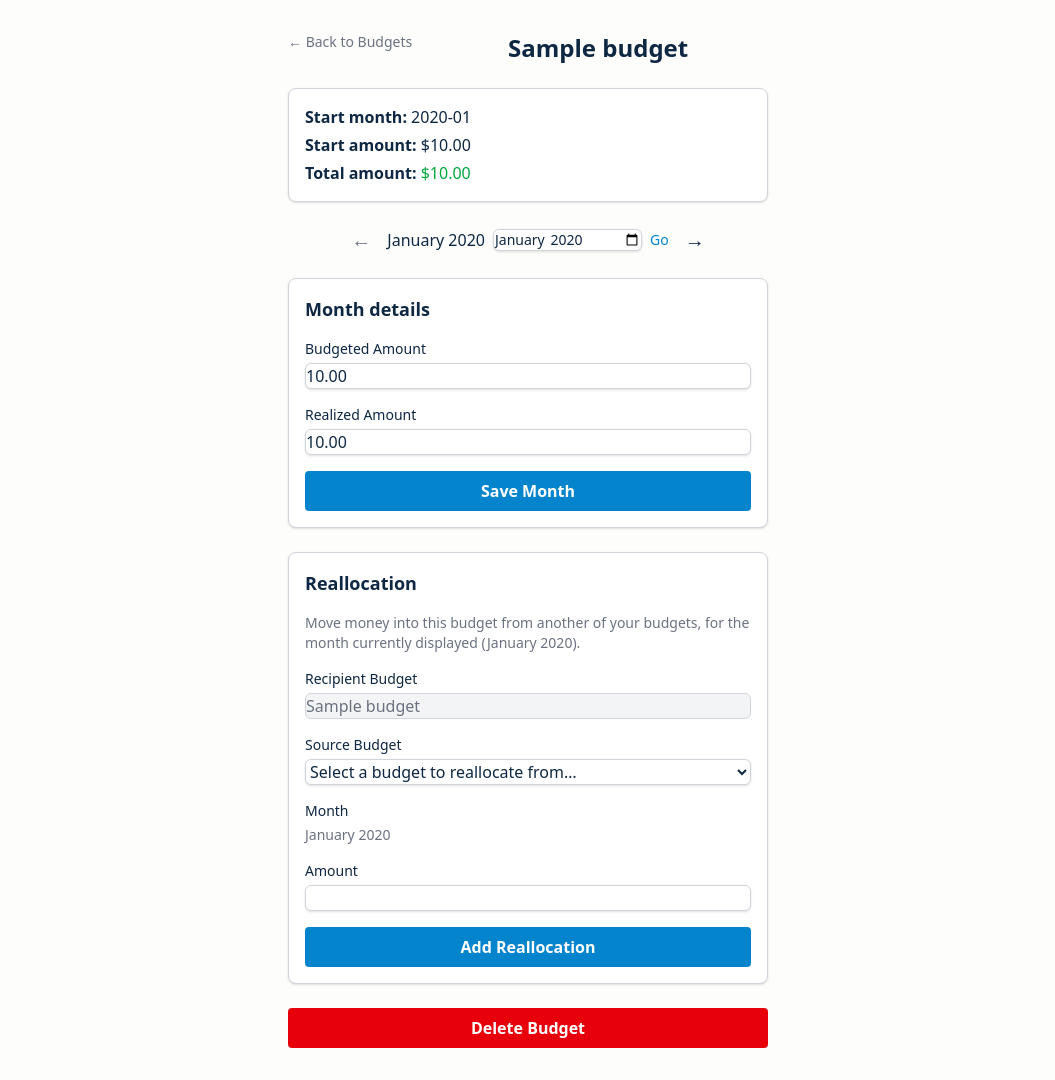
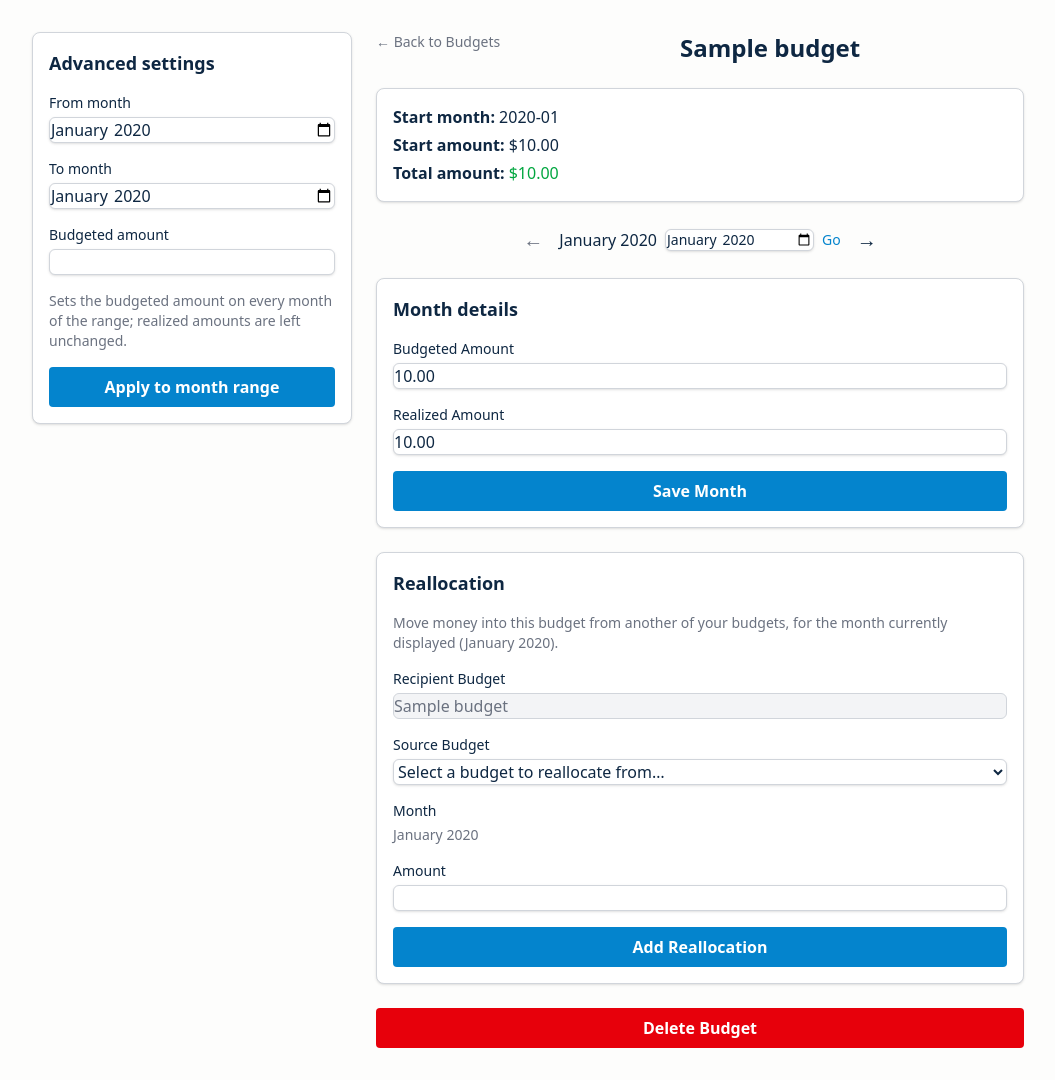
Before and after one commit to Captainfl4me/eagle, a Laravel app: page /budgets/1 in a window 1280 px wide. Shown: the part 72-1152 px from the top of the page, without its empty margins (112-1167 px from the left). Run offline with Laravel 12, Linux system fonts and the light colour scheme; a user stored in the database is signed in; tables that the repository leaves empty hold one stand-in row (values such as "Sample post"); style sheets or scripts are compiled from the project's sources; parts of the project's set-up code (start-up, migrations or seed data) failed here and were passed over; some web fonts are replaced.

Commit message:
feat: edit the budgeted amount for a range of months (#10)
Add an "Advanced settings" panel in the left column of the budget
details page with from/to month inputs (type=month) and a budgeted
amount; submitting sets that budgeted amount on every month of the
range (creating missing month records, leaving realized amounts
untouched).

New POST /budgets/{id}/months-range route + BudgetController::
updateMonthsRange enforcing the same rules as single-month edits:
range cannot start before the budget start month, must be contiguous
with existing months, to_month >= from_month, and the budget must
belong to the authenticated user.

Closes #1

Co-authored-by: Vibe Nuage Agent <vibe@mistral.ai>
Co-authored-by: Captainfl4me <Captainfl4me@users.noreply.github.com>

```diff
--- a/app/Http/Controllers/BudgetController.php
+++ b/app/Http/Controllers/BudgetController.php
@@ -6,6 +6,7 @@ use App\Models\Budget;
 use App\Models\Reallocation;
 use App\Services\BudgetCalculator;
 use Carbon\Carbon;
+use Carbon\CarbonPeriod;
 use Illuminate\Http\Request;
 use Illuminate\Support\Facades\Auth;
 
@@ -182,6 +183,49 @@ class BudgetController extends Controller
     }
 
     /**
+     * Update the budgeted amount for a whole range of months.
+     */
+    public function updateMonthsRange(Request $request, $id)
+    {
+        $budget = Budget::where('user_id', Auth::id())->findOrFail($id);
+        $request->validate([
+            'from_month' => ['required', 'date_format:Y-m'],
+            'to_month' => ['required', 'date_format:Y-m', 'after_or_equal:from_month'],
+            'budgeted_amount' => ['required', 'numeric', 'min:0'],
+        ]);
+
+        $from = Carbon::createFromFormat('Y-m', $request->input('from_month'))->startOfMonth();
+        $to = Carbon::createFromFormat('Y-m', $request->input('to_month'))->startOfMonth();
+
+        if ($from->lt($budget->start_month)) {
+            return redirect()->back()->withErrors(['from_month' => 'From month cannot be before the budget start month ('.$budget->start_month->format('Y-m').').']);
+        }
+
+        // Enforce contiguous months: if the range does not start at the start month,
+        // the month right before the range must already exist.
+        if ($from->gt($budget->start_month)) {
+            $prevMonth = $from->copy()->subMonth();
+            $prevExists = $budget->months()->where('month', $prevMonth)->exists();
+            if (! $prevExists) {
+                return redirect()->back()->withErrors(['from_month' => "Previous month {$prevMonth->format('Y-m')} must be created first."]);
+            }
+        }
+
+        $count = 0;
+        foreach (CarbonPeriod::create($from, '1 month', $to) as $month) {
+            $budgetMonth = $budget->months()->firstOrCreate([
+                'month' => $month->copy()->startOfMonth(),
+            ]);
+            $budgetMonth->budgeted_amount = $request->input('budgeted_amount');
+            $budgetMonth->save();
+            $count++;
+        }
+
+        return redirect()->route('budgets.show', ['id' => $budget->id, 'month' => $to->format('Y-m')])
+            ->with('status', "Budgeted amount set for {$count} month(s).");
+    }
+
+    /**
      * Delete a budget and its month records.
      */
     public function destroy(Request $request, $id)
--- a/resources/views/budgets/show.blade.php
+++ b/resources/views/budgets/show.blade.php
@@ -10,7 +10,46 @@
     </head>
     <body class="bg-background text-text flex min-h-screen flex-col">
     @include('partials.header')
-        <div class="w-full max-w-lg mx-auto px-4 py-8 space-y-6">
+        <div class="w-full max-w-5xl mx-auto px-4 py-8 flex flex-col gap-6 lg:flex-row lg:items-start">
+            <!-- Advanced settings (left column) -->
+            <aside class="w-full lg:w-80 shrink-0">
+                <div class="p-4 border border-line rounded-lg bg-surface shadow-sm">
+                    <h2 class="text-lg font-semibold mb-4">Advanced settings</h2>
+                    <form method="POST" action="{{ route('budgets.updateMonthsRange', $budget->id) }}" class="space-y-4">
+                        @csrf
+                        <div>
+                            <label for="from_month" class="block text-sm font-medium">From month</label>
+                            <input type="month" name="from_month" id="from_month" value="{{ old('from_month', $budget->start_month->format('Y-m')) }}" min="{{ $budget->start_month->format('Y-m') }}" required
+                                   class="mt-1 block w-full rounded-md border border-line bg-surface text-text shadow-sm focus:outline-none focus:ring-2 focus:ring-primary" />
+                            @error('from_month')
+                                <p class="mt-1 text-sm text-red-600 dark:text-red-400">{{ $message }}</p>
+                            @enderror
+                        </div>
+                        <div>
+                            <label for="to_month" class="block text-sm font-medium">To month</label>
+                            <input type="month" name="to_month" id="to_month" value="{{ old('to_month', $currentMonth->format('Y-m')) }}" min="{{ $budget->start_month->format('Y-m') }}" required
+                                   class="mt-1 block w-full rounded-md border border-line bg-surface text-text shadow-sm focus:outline-none focus:ring-2 focus:ring-primary" />
+                            @error('to_month')
+                                <p class="mt-1 text-sm text-red-600 dark:text-red-400">{{ $message }}</p>
+                            @enderror
+                        </div>
+                        <div>
+                            <label for="range_budgeted_amount" class="block text-sm font-medium">Budgeted amount</label>
+                            <input type="number" step="0.01" min="0" name="budgeted_amount" id="range_budgeted_amount" value="{{ old('budgeted_amount') }}" required
+                                   class="mt-1 block w-full rounded-md border border-line bg-surface text-text shadow-sm focus:outline-none focus:ring-2 focus:ring-primary" />
+                            @error('budgeted_amount')
+                                <p class="mt-1 text-sm text-red-600 dark:text-red-400">{{ $message }}</p>
+                            @enderror
+                        </div>
+                        <p class="text-sm text-muted">Sets the budgeted amount on every month of the range; realized amounts are left unchanged.</p>
+                        <button type="submit" class="w-full bg-primary hover:bg-secondary text-white font-bold py-2 px-4 rounded transition-colors">
+                            Apply to month range
+                        </button>
+                    </form>
+                </div>
+            </aside>
+            <!-- Main column -->
+            <div class="flex-1 min-w-0 space-y-6">
             <div class="flex justify-between items-start gap-4">
                 <a href="{{ route('budgets.index') }}" class="text-sm text-muted hover:text-text">← Back to Budgets</a>
                 <h1 class="text-2xl font-bold text-center flex-1">{{ $budget->name }}</h1>
@@ -161,6 +200,7 @@
                     Delete Budget
                 </button>
             </form>
+            </div>
         </div>
     </body>
 </html>
--- a/routes/web.php
+++ b/routes/web.php
@@ -34,6 +34,7 @@ Route::middleware(['auth'])->group(function () {
     Route::get('/budgets', [BudgetController::class, 'index'])->name('budgets.index');
     Route::get('/budgets/{id}', [BudgetController::class, 'show'])->name('budgets.show');
     Route::post('/budgets/{id}/month', [BudgetController::class, 'updateMonth'])->name('budgets.updateMonth');
+    Route::post('/budgets/{id}/months-range', [BudgetController::class, 'updateMonthsRange'])->name('budgets.updateMonthsRange');
     Route::delete('/budgets/{id}', [BudgetController::class, 'destroy'])->name('budgets.destroy');
 
     // Reallocation routes (protected by auth)
```
Also changed, not shown: tests/Feature/BudgetRangeTest.php (added, +170 -0 lines).
